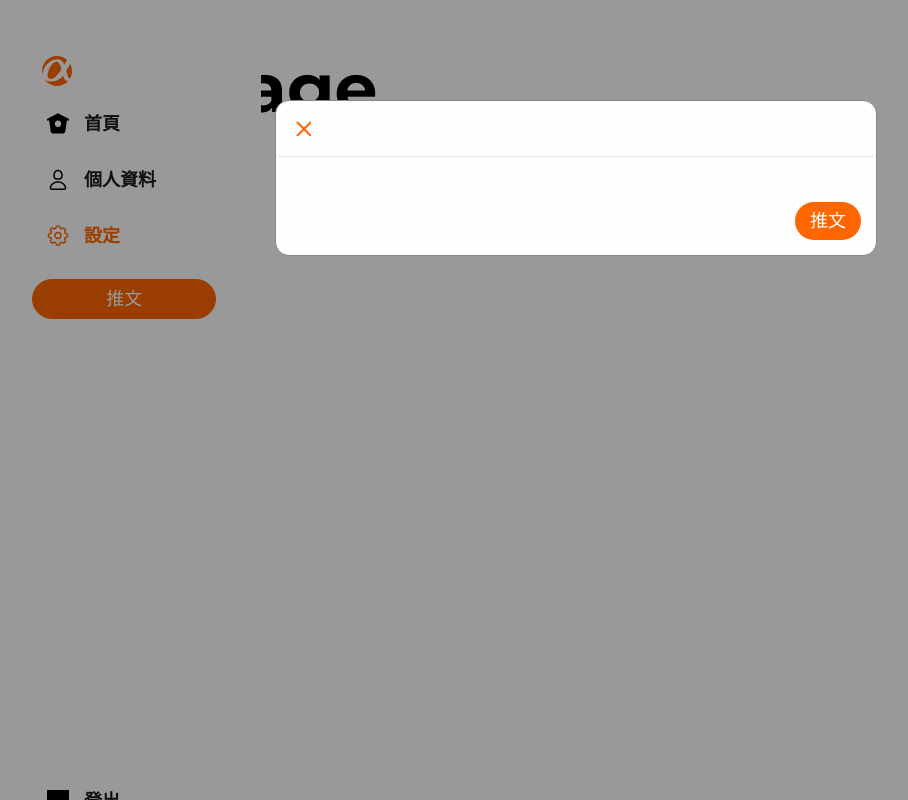
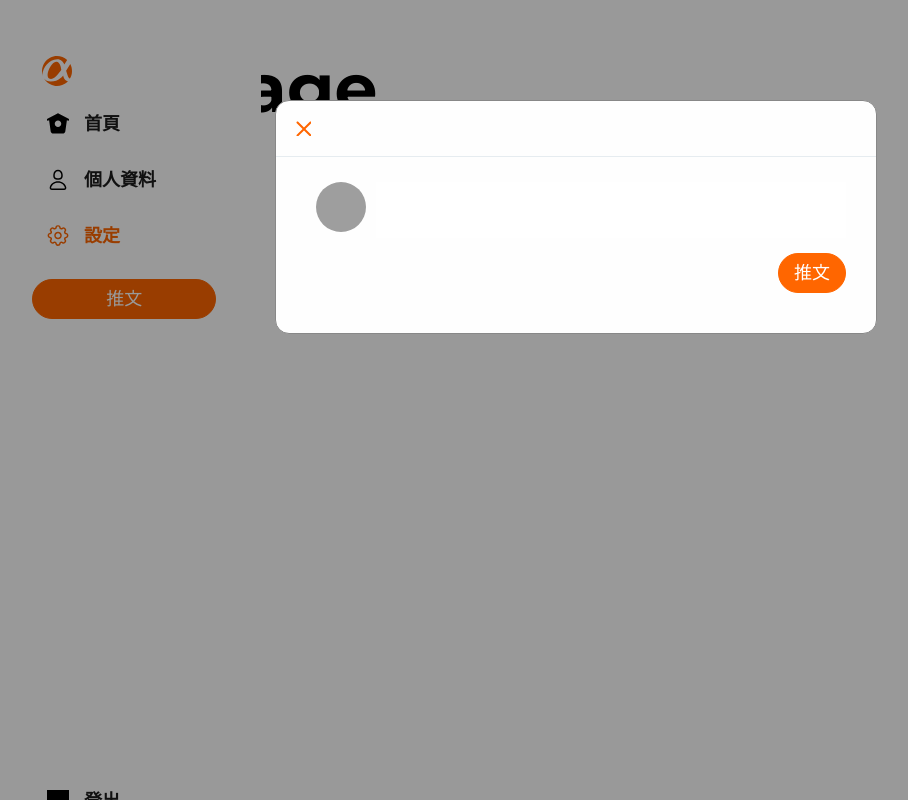
Before and after one commit to BellTseng/Twitter-React, a React (Create React App) app: page /setting in a window 1280 px wide. Both pictures are taken after a click on the button "推文". Shown: the whole page, without its empty margins (64-972 px from the left). Built offline with nearby package versions, Linux system fonts and the light colour scheme; grey boxes are pictures that could not be loaded.

Commit message:
共用Modal

```diff
--- a/src/components/modal/Modal.jsx
+++ b/src/components/modal/Modal.jsx
@@ -3,7 +3,7 @@ import { useState } from 'react';
 
 
 
-const Modal = ({ isOpen, closeModal, reply }) => {
+const Modal = ({ isOpen, closeModal, reply, children }) => {
   console.log(!!isOpen ? 'hiii' : '');
   console.log('isOpen', isOpen);
   const [txt, setTxt] = useState('');
@@ -32,13 +32,7 @@ const Modal = ({ isOpen, closeModal, reply }) => {
       <div className={style.modalContent}>
         <button className={style.close} onClick={closeModal}></button>
         <div className={style.modalContentInner}>
-
-
-          {/* <p>Some text in the Modal..</p>
-          <input onChange={(e) => { handleChange?.(e.target.value) }} /> */}
-        </div>
-        <div className={style.btnBox}>
-          <button className={style.btn} onClick={handleClickSave}> {!!reply ? '回覆' : '推文'} </button>
+          {children}
         </div>
       </div>
     </div >
--- a/src/components/sidebar/SideBar.jsx
+++ b/src/components/sidebar/SideBar.jsx
@@ -2,6 +2,7 @@ import { useState } from 'react';
 import { NavLink } from 'react-router-dom';
 import style from './SideBar.module.scss';
 import Modal from '../modal/Modal';
+import TweetEdit from './../tweet/TweetEdit/TweetEdit';
 import './navActive.scss';
 
 
@@ -43,7 +44,9 @@ const SideBar = ({ type }) => {
           </button>
         </nav>
       </div>
-      <Modal isOpen={modalOpen} closeModal={handleCloseModal} />
+      <Modal isOpen={modalOpen} closeModal={handleCloseModal}>
+        <TweetEdit />
+      </Modal>
     </div>
   )
 }
```
Also changed, not shown: src/components/modal/TweetModal.jsx (+17 -0 lines).
